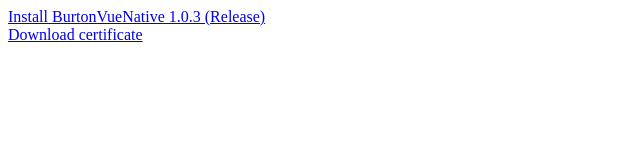
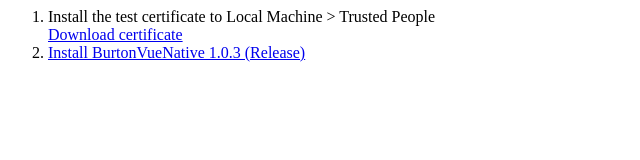
Before and after one commit to burtonrodman/burtonvuenative, a plain HTML site: page index.html in a window 1280 px wide. Shown: the whole page, without its empty margins (0-640 px from the left). Drawn offline with Linux system fonts and the light colour scheme.

Commit message:
add instructions

```diff
--- a/index.html
+++ b/index.html
@@ -4,9 +4,14 @@
     <title> Install My Sample App</title>
 </head>
 <body>
-    <a href="ms-appinstaller:?source=https://calm-meadow-01cf1cd0f.azurestaticapps.net/BurtonVueNative.msixbundle">
-      Install BurtonVueNative 1.0.3 (Release)
-    </a><br/>
+  <ol>
+    <li>Install the test certificate to Local Machine > Trusted People</li>
     <a href="https://calm-meadow-01cf1cd0f.azurestaticapps.net/BurtonVueNative.cer">Download certificate</a>
+    <li>
+      <a href="ms-appinstaller:?source=https://calm-meadow-01cf1cd0f.azurestaticapps.net/BurtonVueNative.msixbundle">
+        Install BurtonVueNative 1.0.3 (Release)
+      </a>
+    </li>
+  </ol>
 </body>
 </html>
```
